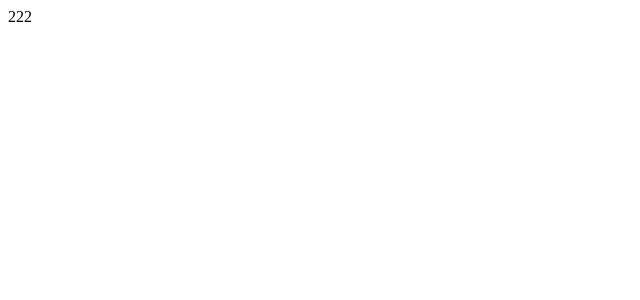
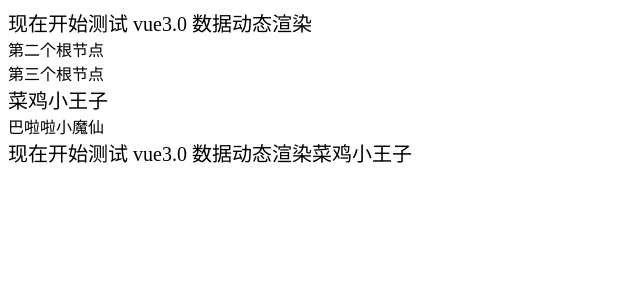
Before and after one commit to dengzhiteng/create-vue3.0, a Vue app: page /#/ in a window 1280 px wide. Shown: the top 300 px of the page, without its empty margins (0-640 px from the left). Built offline with nearby package versions, Linux system fonts and the light colour scheme.

Commit message:
配置ts环境

```diff
--- /dev/null
+++ b/babel.config.js
@@ -0,0 +1,12 @@
+module.exports = {
+  presets: [
+    [
+      "@babel/preset-env",
+      {
+        targets: {
+          browsers: ["last 2 versions"], // 最近 2 个版本的浏览器
+        },
+      },
+    ],
+  ],
+};
--- a/package.json
+++ b/package.json
@@ -10,12 +10,17 @@
     "build": "webpack --config ./webpack.pro.js"
   },
   "devDependencies": {
+    "@babel/core": "^7.15.0",
+    "@babel/preset-env": "^7.15.0",
     "@vue/compiler-sfc": "^3.2.3",
+    "babel-loader": "^8.2.2",
     "clean-webpack-plugin": "^4.0.0-alpha.0",
     "css-loader": "^6.2.0",
     "file-loader": "^6.2.0",
     "html-webpack-plugin": "^5.3.2",
     "style-loader": "^3.2.1",
+    "ts-loader": "^9.2.5",
+    "typescript": "^4.3.5",
     "url-loader": "^4.1.1",
     "vue-html-loader": "^1.2.4",
     "vue-loader": "^16.5.0",
--- a/src/App.vue
+++ b/src/App.vue
@@ -3,3 +3,10 @@
     <router-view />
   </div>
 </template>
+<script>
+import { defineComponent } from "vue";
+export default defineComponent({
+  name: "App",
+  setup() {},
+});
+</script>
--- a/src/index.js
+++ b/src/index.ts
@@ -2,4 +2,6 @@
 import App from "./App.vue";
 import router from "./router";
 
-createApp(App).use(router).mount("#app");
+const app = createApp(App);
+app.use(router);
+app.mount('#app');
--- /dev/null
+++ b/src/shims.d.ts
@@ -0,0 +1,6 @@
+// 因为ts 只能理解 .ts文件名后缀，所以必须要进行配置才可以在ts 文件里面引用 .vue文件
+declare module '*.vue' {
+  import { ComponentOptions } from 'vue'
+  const componentOptions: ComponentOptions
+  export default componentOptions
+}
--- a/src/views/home.vue
+++ b/src/views/home.vue
@@ -1,5 +1,81 @@
 <template>
-  <div>222</div>
+  <div class="title">{{ title }}</div>
+  <div class="opte" @click="doubleClick">第二个根节点</div>
+  <div class="opte" @click="resetClick">第三个根节点</div>
+  <div class="title">{{ name }}</div>
+  <div class="opte" @click="changeName">巴啦啦小魔仙</div>
+  <div class="title">{{ mergeData }}</div>
 </template>
+<script lang="ts">
+import {
+  watch,
+  reactive,
+  toRefs,
+  onMounted,
+  computed,
+  defineComponent,
+} from "vue";
+export default defineComponent({
+  name: "App",
+  setup() {
+    const state = reactive({
+      title: "现在开始测试 vue3.0 打包",
+    });
+    onMounted(() => {
+      setTimeout(() => {
+        state.title = "现在开始测试 vue3.0 数据动态渲染";
+      }, 2000);
+    });
+    watch(
+      () => state.title,
+      (val, oldVal) => {
+        console.log(val, oldVal);
+      } // 第一次创建不监听
+    );
+    const doubleClick = () => {
+      state.title = "我点击了开始测试 vue3.0 数据动态更新，怎么样不错吧";
+    };
+    const resetClick = () => {
+      state.title = "我马上把他变回来";
+      setTimeout(() => {
+        state.title = "现在开始测试 vue3.0 打包";
+      }, 1000);
+    };
+    const data = reactive({
+      name: "菜鸡小王子",
+    });
+    watch(
+      () => data.name,
+      (val, oldVal) => {
+        console.log(val, oldVal);
+      }
+    );
+    const changeName = () => {
+      data.name = "伏虎小王子";
+    };
+    const mergeData = computed(() => state.title + data.name);
 
-<script></script>
+    let isDone: boolean = false;
+    console.log(isDone);
+
+    return {
+      ...toRefs(state),
+      ...toRefs(data),
+      doubleClick,
+      resetClick,
+      changeName,
+      mergeData,
+    };
+  },
+});
+</script>
+
+<style>
+.title {
+  font-size: 20px;
+  color: black;
+}
+.opte {
+  cursor: pointer;
+}
+</style>
--- a/webpack.base.js
+++ b/webpack.base.js
@@ -5,15 +5,22 @@
 
 module.exports = {
   entry: {
-    main: "./src/index.js",
+    main: path.resolve(__dirname, "./src/index.ts"),
   },
   output: {
     filename: "[name].js",
     path: path.resolve(__dirname, "../", "./dist"),
   },
+  resolve: {
+    extensions: [".js", ".vue", ".ts", "json"],
+    modules: ["src", "node_modules"],
+    alias: {
+      "/@/": path.resolve(__dirname, "src"),
+      "/#": path.resolve(__dirname, "src/assets"),
+    },
+  },
   module: {
     rules: [
-      { test: /\.vue$/, loader: "vue-loader" },
       {
         test: /\.css$/,
         use: ["style-loader", "css-loader"],
@@ -52,14 +59,31 @@
           },
         },
       },
+      { test: /\.vue$/, loader: "vue-loader" },
+      // {
+      //   test: /\.js$/,
+      //   exclude: /node_modules/, // 不编译node_modules文件
+      //   loader: "babel-loader",
+      // },
+      {
+        test: /\.tsx?$/,
+        use: [
+          // "babel-loader",
+          {
+            loader: "ts-loader",
+            options: { appendTsxSuffixTo: [/\.vue$/] },
+          },
+        ],
+      },
     ],
   },
   plugins: [
     new VueLoaderPlugin(),
     new CleanWebpackPlugin(),
     new HtmlWebpackPlugin({
-      template: path.join(__dirname, "index.html"),
+      template: path.join(__dirname, "./index.html"),
       filename: "index.html",
+      title: "简单版 Vue3 开发环境",
     }),
   ],
 };
--- a/webpack.dev.js
+++ b/webpack.dev.js
@@ -11,5 +11,7 @@
     port: 8888, // 第三部分会使用 portfinder 自动获取可用端口号
     hot: true,
     hotOnly: true,
+    compress: false, // 对打包进行压缩，默认为false，记录了以后可能会用到
+    publicPath: "/",
   },
 });
```
Also changed, not shown: tsconfig.json (added, +17 -0 lines), 1 other file (tests, documents, lock files or other folders).
